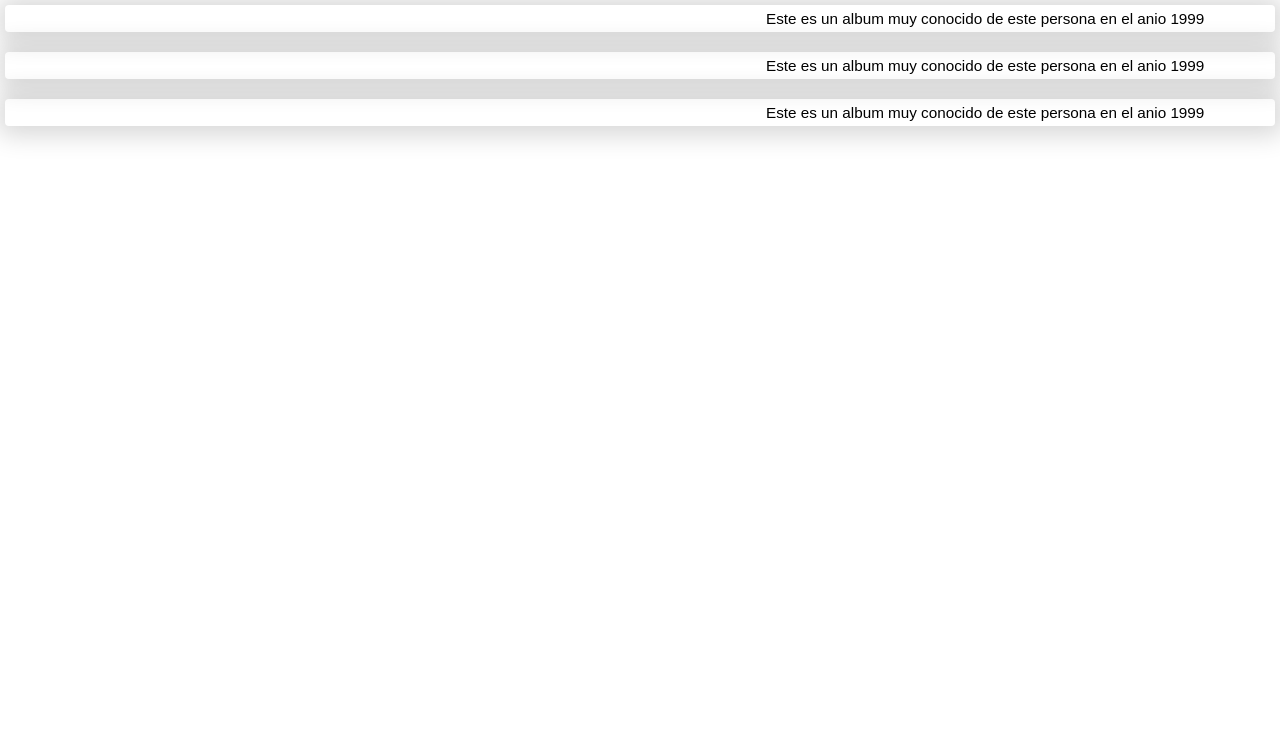
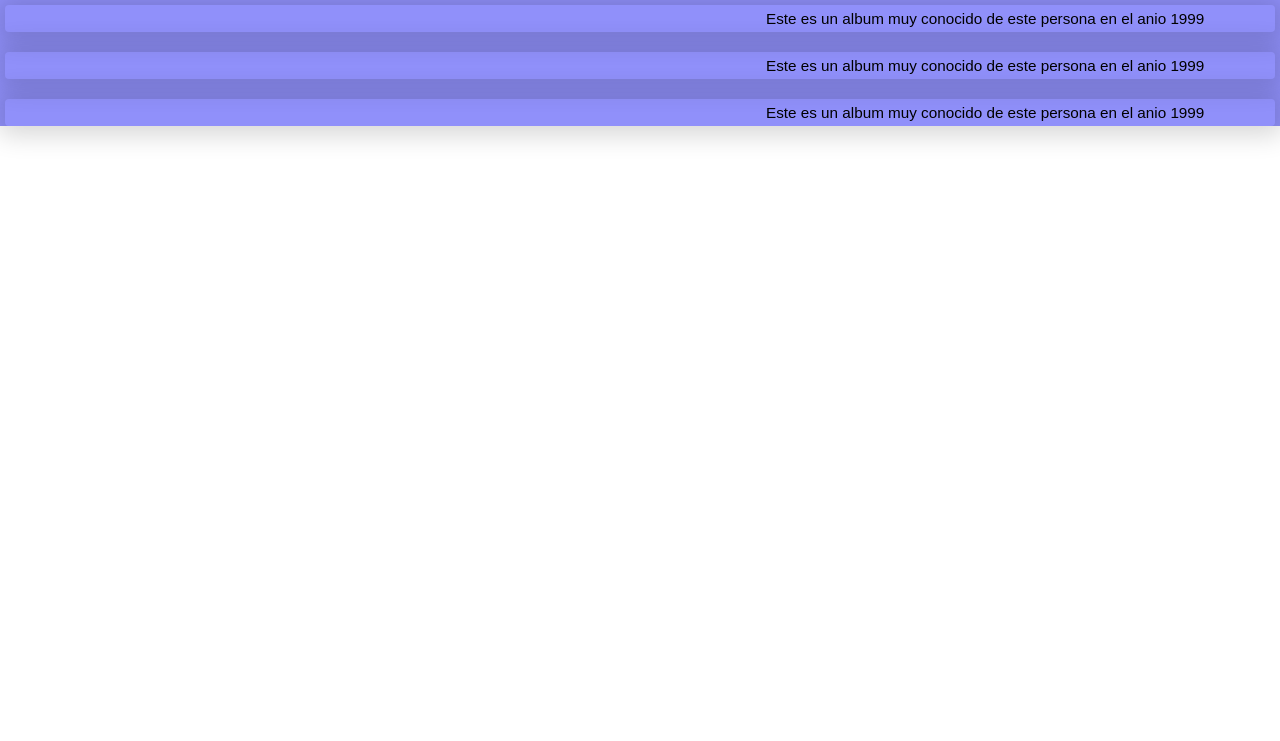
Before and after one commit to halinyer/hyperblog, a plain HTML site: page index.html in a window 1280 px wide. Shown: the part 59-800 px from the top of the page. Drawn offline with Linux system fonts and the light colour scheme.

Commit message:
cambio de color main

```diff
--- a/style/style.css
+++ b/style/style.css
@@ -20,6 +20,7 @@ main{
   display: flex;
   flex-wrap: wrap;
   width: 100%;
+  background: rgb(144, 144, 250);
 }
 
 header {
```
